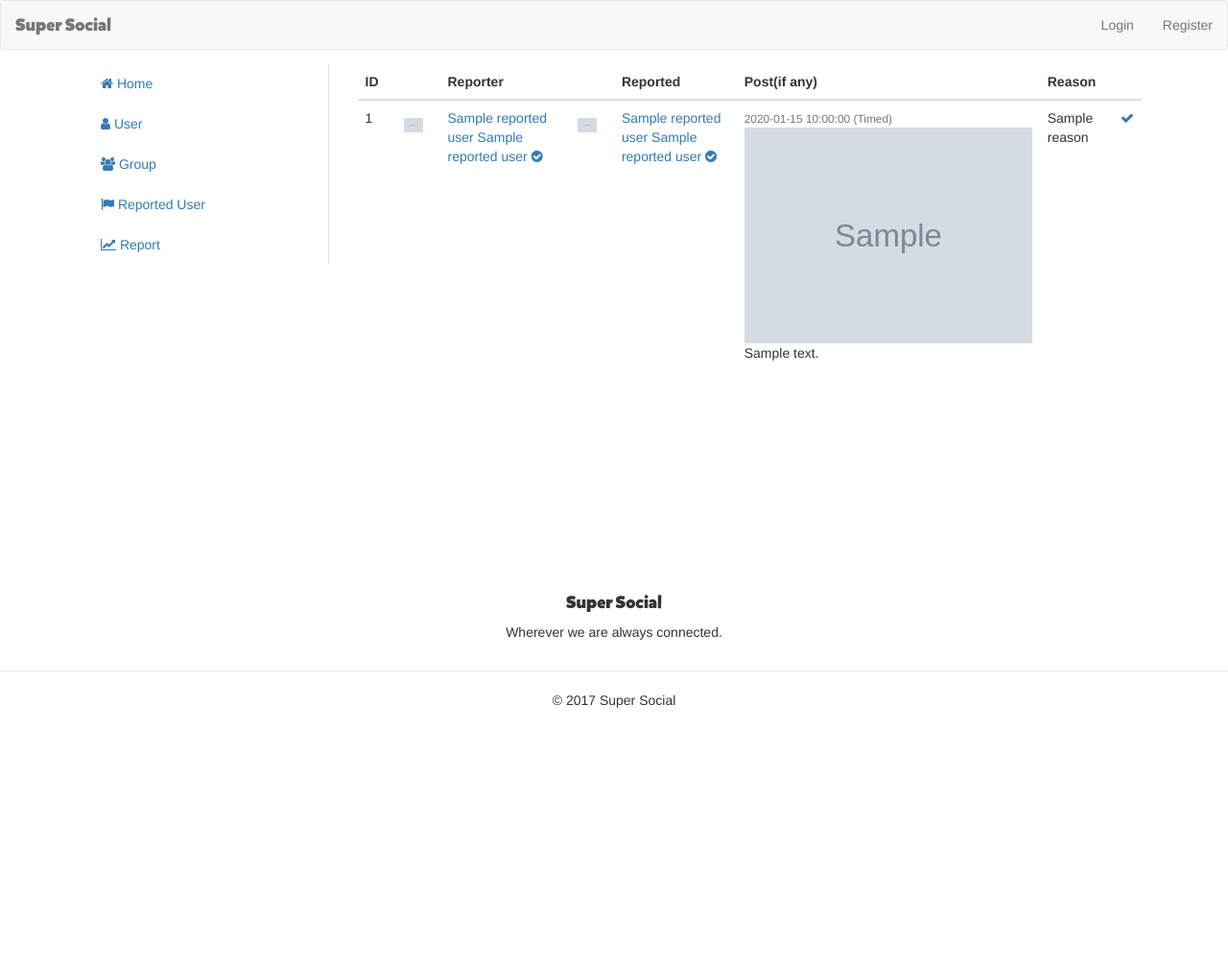
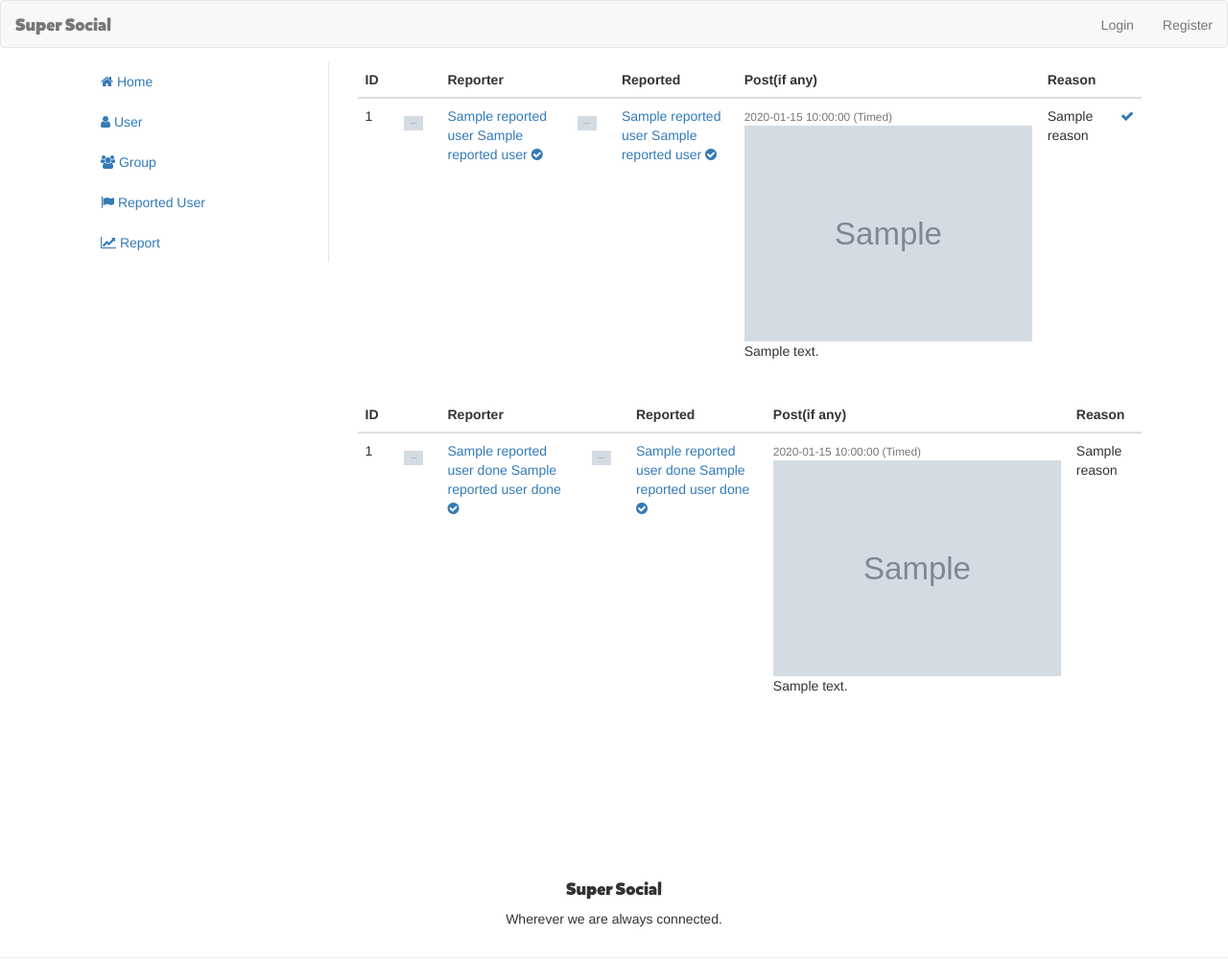
Before and after one commit to g3rrydanc3/proyek-fai-super-social, a CodeIgniter app: the page made by application/views/admin/reported_user.php in a window 1280 px wide. Shown: the top 1003 px of the page at 96% size. Before the commit the page ends 738 px from the top, so only its background shows below. Run offline with CodeIgniter, Linux system fonts and the light colour scheme; the template is opened without the code that fills it: most values are stand-ins (such as "Sample title", 1, 10 or a date in 2020); grey boxes marked "Sample" are stand-in pictures.

Commit message:
admin report

```diff
--- a/application/controllers/Admin.php
+++ b/application/controllers/Admin.php
@@ -142,11 +142,12 @@
 		redirect($this->agent->referrer());
 	}
 	public function reported_user(){
-		$data["reported_user"] = $this->madmin->get_all_report();
+		$data["reported_user"] = $this->madmin->get_all_report_not_done();
+		$data["reported_user_done"] = $this->madmin->get_all_report_done();
 		$this->load->view("admin/reported_user", $data);
 	}
 	public function reported_user_process($group_id){
-		$this->db->report_done($group_id);
+		$this->madmin->report_done($group_id);
 		$this->session->flashdata("msg", "Report sudah selesai");
 		redirect("admin/reported_user");
 	}
--- a/application/views/admin/reported_user.php
+++ b/application/views/admin/reported_user.php
@@ -20,6 +20,7 @@
 						</tr>
 					</thead>
 					<tbody>
+						<?php if (count($reported_user)> 0): ?>
 							<?php foreach ($reported_user as $key => $value): ?>
 								<tr>
 									<td class="td-fit"><?php echo $value["id"]?></td>
@@ -67,6 +68,70 @@
 									<td class="td-fit"><a href="<?php echo site_url("admin/reported_user_process/").$value["id"] ?>"><i class="fa fa-check" aria-hidden="true"></i></a></td>
 								</tr>
 							<?php endforeach; ?>
+						<?php else: ?>
+							<tr><td colspan="8" class="text-center">Tidak ada data</td></tr>
+						<?php endif; ?>
+					</tbody>
+				</table>
+			</div>
+			<div class="table-responsive">
+				<table class="table table-hover">
+					<thead>
+						<tr>
+							<th>ID</th><th></th><th>Reporter</th><th></th><th>Reported</th><th>Post(if any)</th><th>Reason</th>
+						</tr>
+					</thead>
+					<tbody>
+						<?php if (count($reported_user_done)> 0): ?>
+							<?php foreach ($reported_user_done as $key => $value): ?>
+								<tr>
+									<td class="td-fit"><?php echo $value["id"]?></td>
+									<td class="td-fit">
+										<?php if ($value["u1_img"] != null): ?>
+											<img src="<?php echo base_url()."uploads/". $value["u1_img"];?>" class="media-object img-rounded img-center profile-picture-40" alt="<?php echo $value["u1_namadepan"] . ' ' . $value["u1_namabelakang"];?>">
+										<?php else: ?>
+											<div class="profile-picture-default profile-picture-default-small unselectable form-group profile-picture-40 media-object "><?php echo strtoupper($value["u1_namadepan"][0].$value["u1_namabelakang"][0]);?></div>
+										<?php endif; ?>
+									</td>
+									<td>
+										<a href="<?php echo site_url("cont/user/".$value['u1_id'])?>">
+											<?php echo $value["u1_namadepan"] ." ". $value["u1_namabelakang"]?>
+											<?php if ($value["u1_verified"]) echo '<i class="fa fa-check-circle text-primary" aria-hidden="true"></i>'; ?>
+										</a>
+									</td>
+									<td class="td-fit">
+										<?php if ($value["u2_img"] != null): ?>
+											<img src="<?php echo base_url()."uploads/". $value["u2_img"];?>" class="media-object img-rounded img-center profile-picture-40" alt="<?php echo $value["u2_namadepan"] . ' ' . $value["u2_namabelakang"];?>">
+										<?php else: ?>
+											<div class="profile-picture-default profile-picture-default-small unselectable form-group profile-picture-40 media-object "><?php echo strtoupper($value["u2_namadepan"][0].$value["u2_namabelakang"][0]);?></div>
+										<?php endif; ?>
+									</td>
+									<td>
+										<a href="<?php echo site_url("cont/user/".$value['u2_id'])?>">
+											<?php echo $value["u2_namadepan"] ." ". $value["u2_namabelakang"]?>
+											<?php if ($value["u2_verified"]) echo '<i class="fa fa-check-circle text-primary" aria-hidden="true"></i>'; ?>
+										</a>
+									</td>
+									<td>
+										<small class="text-muted"><?php echo $value["p_datetime"]?> <?php if($value["p_timed"]) echo "(Timed)"?></small>
+										<?php if ($value["p_img"] != null): ?>
+											<?php if (substr($value["p_img"], -3) == "mp4"): ?>
+												<video width="320" height="240" controls>
+													<source src="<?php echo base_url("uploads/").$value["p_img"];?>">
+													Your browser does not support the video tag.
+												</video>
+											<?php else: ?>
+												<img src="<?php echo base_url("uploads/").$value["p_img"];?>" class="img-responsive img-zoom">
+											<?php endif; ?>
+										<?php endif; ?>
+										<p><?php echo $value["p_isi"]?></p>
+									</td>
+									<td><?php echo $value["reason"]?></td>
+								</tr>
+							<?php endforeach; ?>
+						<?php else: ?>
+							<tr><td colspan="8" class="text-center">Tidak ada data</td></tr>
+						<?php endif; ?>
 					</tbody>
 				</table>
 			</div>
```
Also changed, not shown: application/models/mAdmin.php (+17 -2 lines). Lines whose indentation alone changed are shown as unchanged.
